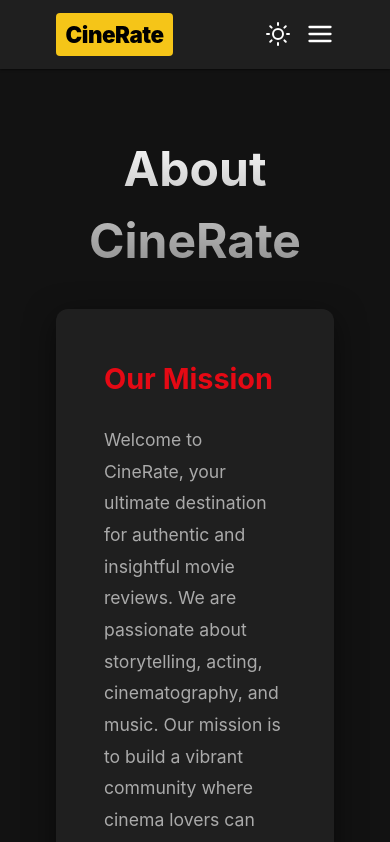
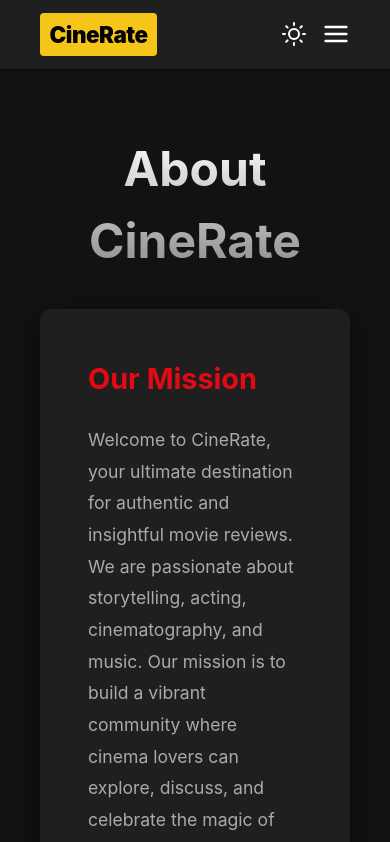
Before and after one commit to Karthi20545/movie-review, a React app in the folder frontend/: page /about in a window 390 px wide. Shown: the top 842 px of the page. Built offline with nearby package versions, Linux system fonts and the light colour scheme; the HTML template or start-up script is replaced by a standard one.

Commit message:
style: adjust container padding for mobile

```diff
--- a/frontend/src/index.css
+++ b/frontend/src/index.css
@@ -168,7 +168,13 @@
   width: 100%;
   max-width: 1200px;
   margin: 0 auto;
-  padding: 0 1.5rem;
+  padding: 0 0.5rem;
+}
+
+@media (min-width: 640px) {
+  .container {
+    padding: 0 1.5rem;
+  }
 }
 
 .flex { display: flex; }
```
